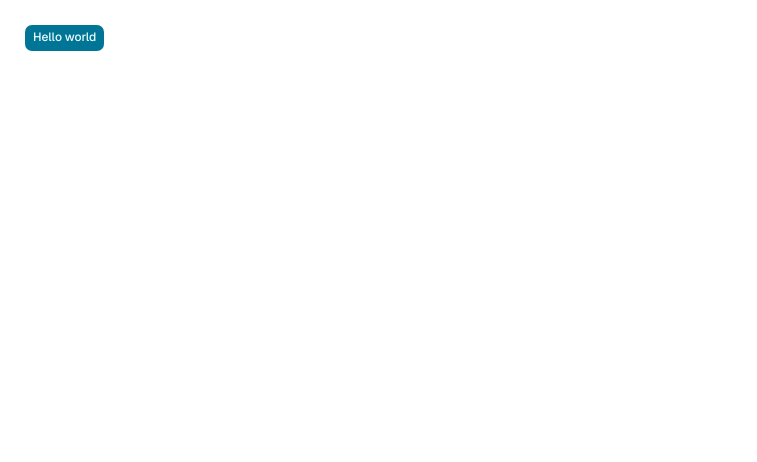
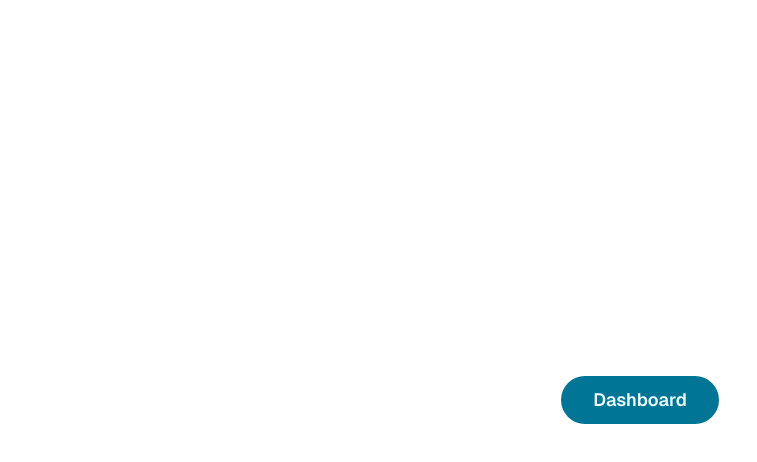
Before and after one commit to JanadaJayathilaka/Text-to-speech-nextjs, a Next.js app: page / in a window 1280 px wide. Shown: the top 462 px of the page, without its empty margins (0-757 px from the left). Built offline with nearby package versions, Linux system fonts and the light colour scheme.

Commit message:
feat: update error handling, layout adjustments, and add text-to-speech page

```diff
--- a/app/(auth)/(routes)/error.tsx
+++ b/app/(auth)/(routes)/error.tsx
@@ -1,3 +1,4 @@
+"use client"
 import Empty from "@/components/ui/empty"
 export default function Error() {
   return <Empty label="Something went wrong!" />
--- a/app/(auth)/(routes)/layout.tsx
+++ b/app/(auth)/(routes)/layout.tsx
@@ -4,7 +4,7 @@ export default function AuthLayout({
   children: React.ReactNode
 }) {
   return (
-    <main className="flex h-screen items-center justify-center bg-white">
+    <main className="flex items-center justify-center bg-white">
       {children}
     </main>
   )
--- /dev/null
+++ b/app/app/(routes)/text-to-speech/page.tsx
@@ -0,0 +1,7 @@
+export default function Page() {
+  return (
+    <div className="flex flex-1 items-center justify-center">
+      <h1>Text to Speech</h1>
+    </div>
+  )
+}
--- a/app/page.tsx
+++ b/app/page.tsx
@@ -1,9 +1,14 @@
 import { Button } from "@/components/ui/button"
+import Link from "next/link"
 
 export default function Page() {
   return (
-    <div className="flex min-h-svh p-6">
-      <Button>Hello world</Button>
+    <div className="flex min-h-svh items-center justify-center p-6">
+      <Link href="/app/text-to-speech">
+        <Button size="lg" className="gap-2 rounded-full px-8 py-6 text-lg font-semibold">
+          Dashboard
+        </Button>
+      </Link>
     </div>
   )
 }
```
Also changed, not shown: app/layout.tsx (+10 -6 lines).
